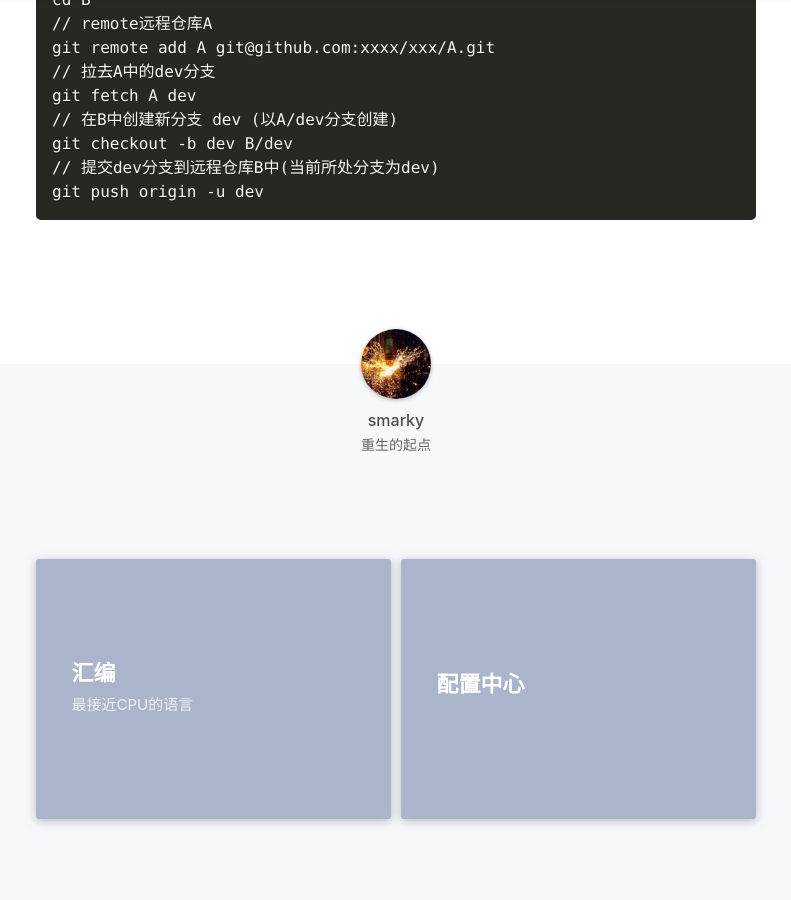
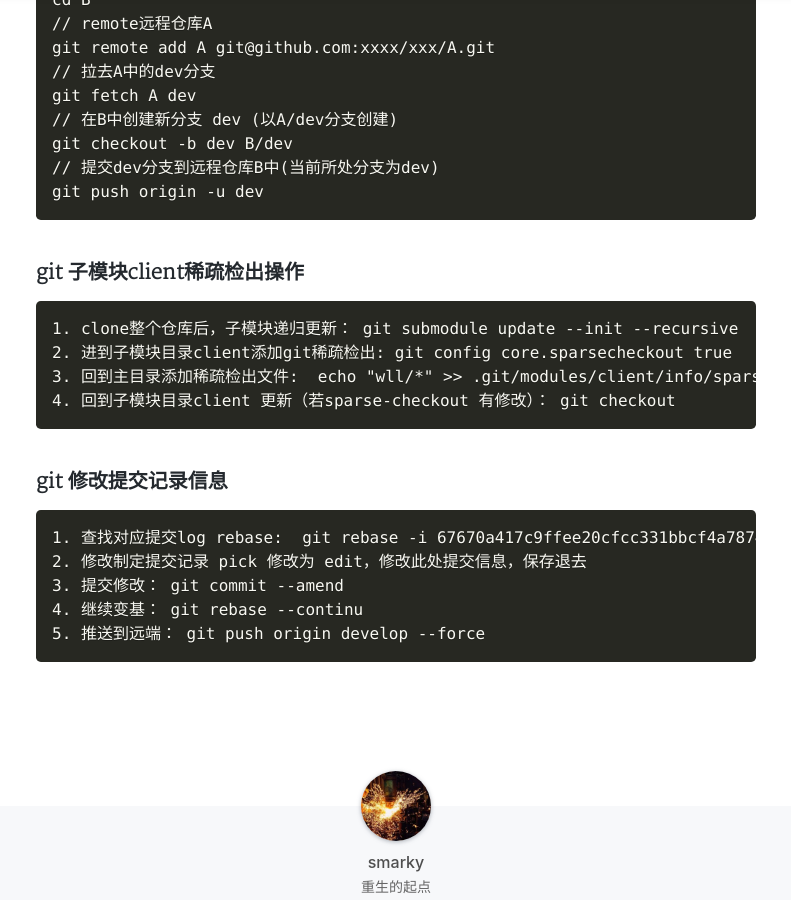
Before and after one commit to smakry/smakry.github.io, a Jekyll site: the page built from _posts/2022-04-24-git删除提交节点.md, in a window 1280 px wide and 900 px high, scrolled down 4307 px. Shown: the whole window, without its empty margins (244-1035 px from the left). Built offline with Jekyll 4.4.1, drawn with Linux system fonts in a browser that asks for light colours; nearby versions of some CDN libraries; a style sheet for code colours, icons or effects is not loaded.

Commit message:
git rebase

````diff
--- a/_posts/2022-04-24-git删除提交节点.md
+++ b/_posts/2022-04-24-git删除提交节点.md
@@ -185,3 +185,20 @@ git checkout -b dev B/dev
 // 提交dev分支到远程仓库B中(当前所处分支为dev)
 git push origin -u dev
 ```
+
+### git 子模块client稀疏检出操作
+```sh
+1. clone整个仓库后，子模块递归更新： git submodule update --init --recursive
+2. 进到子模块目录client添加git稀疏检出: git config core.sparsecheckout true
+3. 回到主目录添加稀疏检出文件:  echo "wll/*" >> .git/modules/client/info/sparse-checkout
+4. 回到子模块目录client 更新（若sparse-checkout 有修改）： git checkout
+```
+
+### git 修改提交记录信息
+```
+1. 查找对应提交log rebase:  git rebase -i 67670a417c9ffee20cfcc331bbcf4a7874d803a9^
+2. 修改制定提交记录 pick 修改为 edit，修改此处提交信息，保存退去
+3. 提交修改： git commit --amend
+4. 继续变基： git rebase --continu
+5. 推送到远端： git push origin develop --force
+```
````
